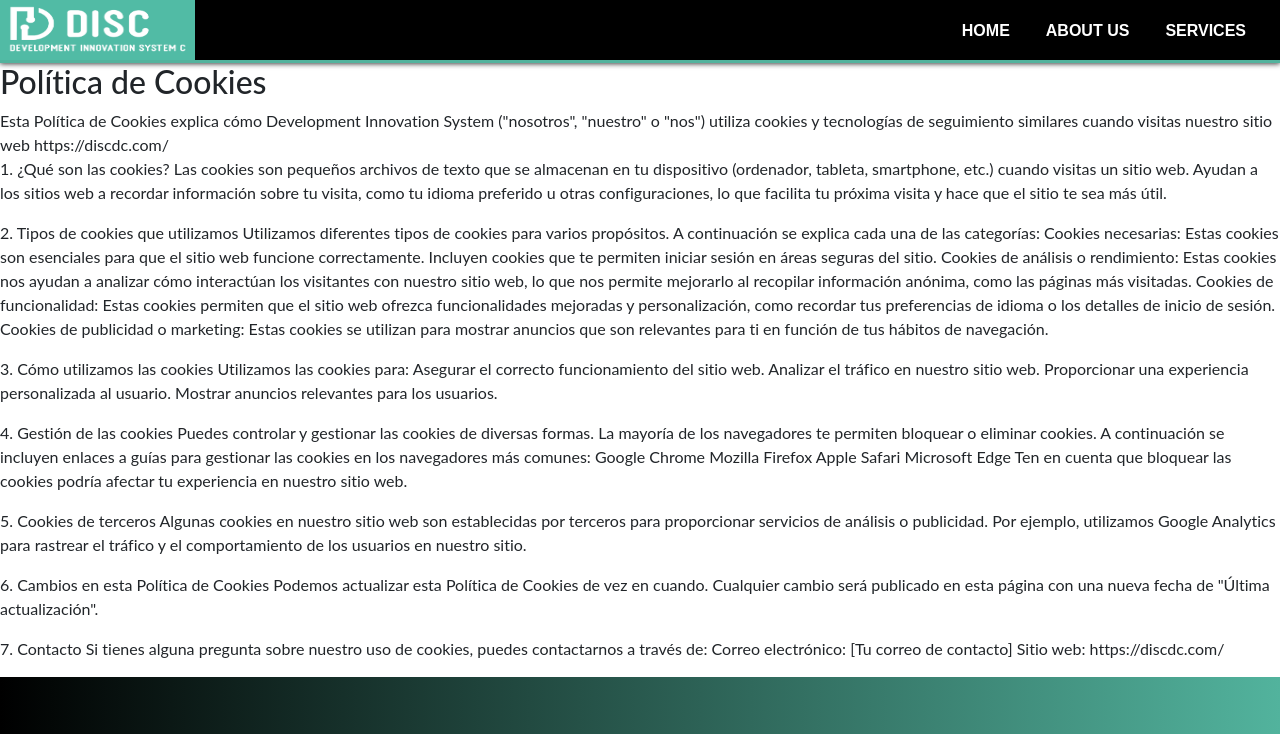
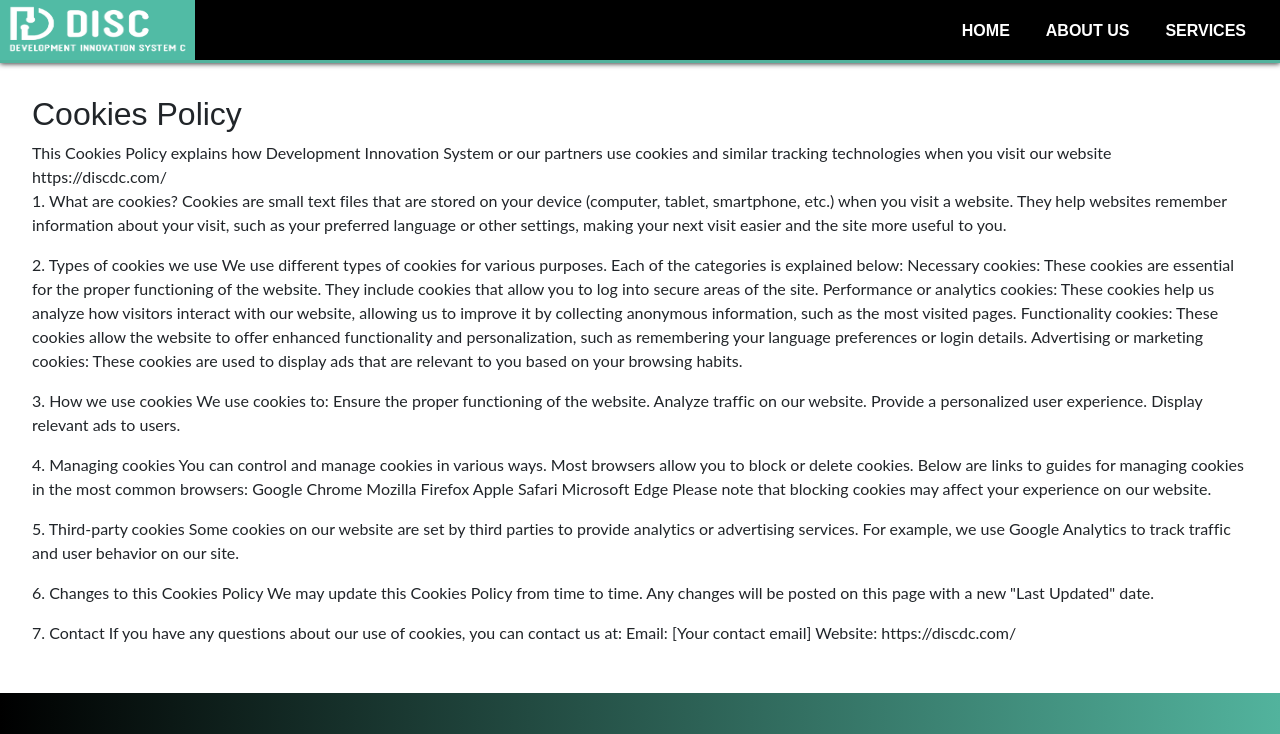
Before and after one commit to Disc-Colombia/Frontend_Disc, a React (Vite) app: page /cookiesPolicy in a window 1280 px wide. Shown: the top 734 px of the page. Built offline with nearby package versions, Linux system fonts and the light colour scheme.

Commit message:
actualizando remoto

```diff
--- a/src/pages/CookiesPolicy.tsx
+++ b/src/pages/CookiesPolicy.tsx
@@ -1,72 +1,67 @@
-
+import '../styles/cookiesPolicy.css';
 export const CookiesPolicy = () => {
   return (
-    <div>
-      <h2> Política de Cookies</h2>
+    <div className='container_cookies--policy'>
+      <h2 className='title_cookies--policy'> Cookies Policy</h2>
       <section>
-        Esta Política de Cookies explica cómo Development Innovation System
-        ("nosotros", "nuestro" o "nos") utiliza cookies y tecnologías de
-        seguimiento similares cuando visitas nuestro sitio web
+        This Cookies Policy explains how Development Innovation System
+        or our partners use cookies and similar tracking technologies when you visit our website
         https://discdc.com/
         <p>
           {" "}
-          1. ¿Qué son las cookies? Las cookies son pequeños archivos de texto
-          que se almacenan en tu dispositivo (ordenador, tableta, smartphone,
-          etc.) cuando visitas un sitio web. Ayudan a los sitios web a recordar
-          información sobre tu visita, como tu idioma preferido u otras
-          configuraciones, lo que facilita tu próxima visita y hace que el sitio
-          te sea más útil.{" "}
+          1. What are cookies? Cookies are small text files
+          that are stored on your device (computer, tablet, smartphone, etc.)
+          when you visit a website. They help websites remember
+          information about your visit, such as your preferred language or other settings,
+          making your next visit easier and the site more useful to you.
         </p>{" "}
         <p>
-          2. Tipos de cookies que utilizamos Utilizamos diferentes tipos de
-          cookies para varios propósitos. A continuación se explica cada una de
-          las categorías: Cookies necesarias: Estas cookies son esenciales para
-          que el sitio web funcione correctamente. Incluyen cookies que te
-          permiten iniciar sesión en áreas seguras del sitio. Cookies de
-          análisis o rendimiento: Estas cookies nos ayudan a analizar cómo
-          interactúan los visitantes con nuestro sitio web, lo que nos permite
-          mejorarlo al recopilar información anónima, como las páginas más
-          visitadas. Cookies de funcionalidad: Estas cookies permiten que el
-          sitio web ofrezca funcionalidades mejoradas y personalización, como
-          recordar tus preferencias de idioma o los detalles de inicio de
-          sesión. Cookies de publicidad o marketing: Estas cookies se utilizan
-          para mostrar anuncios que son relevantes para ti en función de tus
-          hábitos de navegación.
+          2. Types of cookies we use We use different types of
+          cookies for various purposes. Each of the categories is explained below:
+          Necessary cookies: These cookies are essential for the
+          proper functioning of the website. They include cookies that allow you
+          to log into secure areas of the site. Performance or analytics cookies:
+          These cookies help us analyze how visitors interact with our website,
+          allowing us to improve it by collecting anonymous information,
+          such as the most visited pages. Functionality cookies: These cookies
+          allow the website to offer enhanced functionality and personalization,
+          such as remembering your language preferences or login details.
+          Advertising or marketing cookies: These cookies are used
+          to display ads that are relevant to you based on your browsing habits.
         </p>{" "}
         <p>
           {" "}
-          3. Cómo utilizamos las cookies Utilizamos las cookies para: Asegurar
-          el correcto funcionamiento del sitio web. Analizar el tráfico en
-          nuestro sitio web. Proporcionar una experiencia personalizada al
-          usuario. Mostrar anuncios relevantes para los usuarios.
+          3. How we use cookies We use cookies to:
+          Ensure the proper functioning of the website.
+          Analyze traffic on our website.
+          Provide a personalized user experience.
+          Display relevant ads to users.
         </p>{" "}
         <p>
           {" "}
-          4. Gestión de las cookies Puedes controlar y gestionar las cookies de
-          diversas formas. La mayoría de los navegadores te permiten bloquear o
-          eliminar cookies. A continuación se incluyen enlaces a guías para
-          gestionar las cookies en los navegadores más comunes: Google Chrome
-          Mozilla Firefox Apple Safari Microsoft Edge Ten en cuenta que bloquear
-          las cookies podría afectar tu experiencia en nuestro sitio web.
+          4. Managing cookies You can control and manage cookies in
+          various ways. Most browsers allow you to block or delete cookies.
+          Below are links to guides for managing cookies in the most common browsers:
+          Google Chrome Mozilla Firefox Apple Safari Microsoft Edge
+          Please note that blocking cookies may affect your experience on our website.
         </p>{" "}
         <p>
           {" "}
-          5. Cookies de terceros Algunas cookies en nuestro sitio web son
-          establecidas por terceros para proporcionar servicios de análisis o
-          publicidad. Por ejemplo, utilizamos Google Analytics para rastrear el
-          tráfico y el comportamiento de los usuarios en nuestro sitio.
+          5. Third-party cookies Some cookies on our website are set
+          by third parties to provide analytics or advertising services.
+          For example, we use Google Analytics to track traffic
+          and user behavior on our site.
         </p>{" "}
         <p>
           {" "}
-          6. Cambios en esta Política de Cookies Podemos actualizar esta
-          Política de Cookies de vez en cuando. Cualquier cambio será publicado
-          en esta página con una nueva fecha de "Última actualización".
+          6. Changes to this Cookies Policy We may update this
+          Cookies Policy from time to time. Any changes will be posted
+          on this page with a new "Last Updated" date.
         </p>{" "}
         <p>
           {" "}
-          7. Contacto Si tienes alguna pregunta sobre nuestro uso de cookies,
-          puedes contactarnos a través de: Correo electrónico: [Tu correo de
-          contacto] Sitio web: https://discdc.com/
+          7. Contact If you have any questions about our use of cookies,
+          you can contact us at: Email: [Your contact email] Website: https://discdc.com/
         </p>
       </section>
     </div>
--- /dev/null
+++ b/src/styles/cookiesPolicy.css
@@ -0,0 +1,10 @@
+@import'./colores.css';
+.container_cookies--policy{
+    display: flex;
+    justify-content: center;
+    margin: 2rem;
+    flex-direction: column;
+}
+.title_cookies--policy{
+    font-family: var(--font-makina);
+}
```
